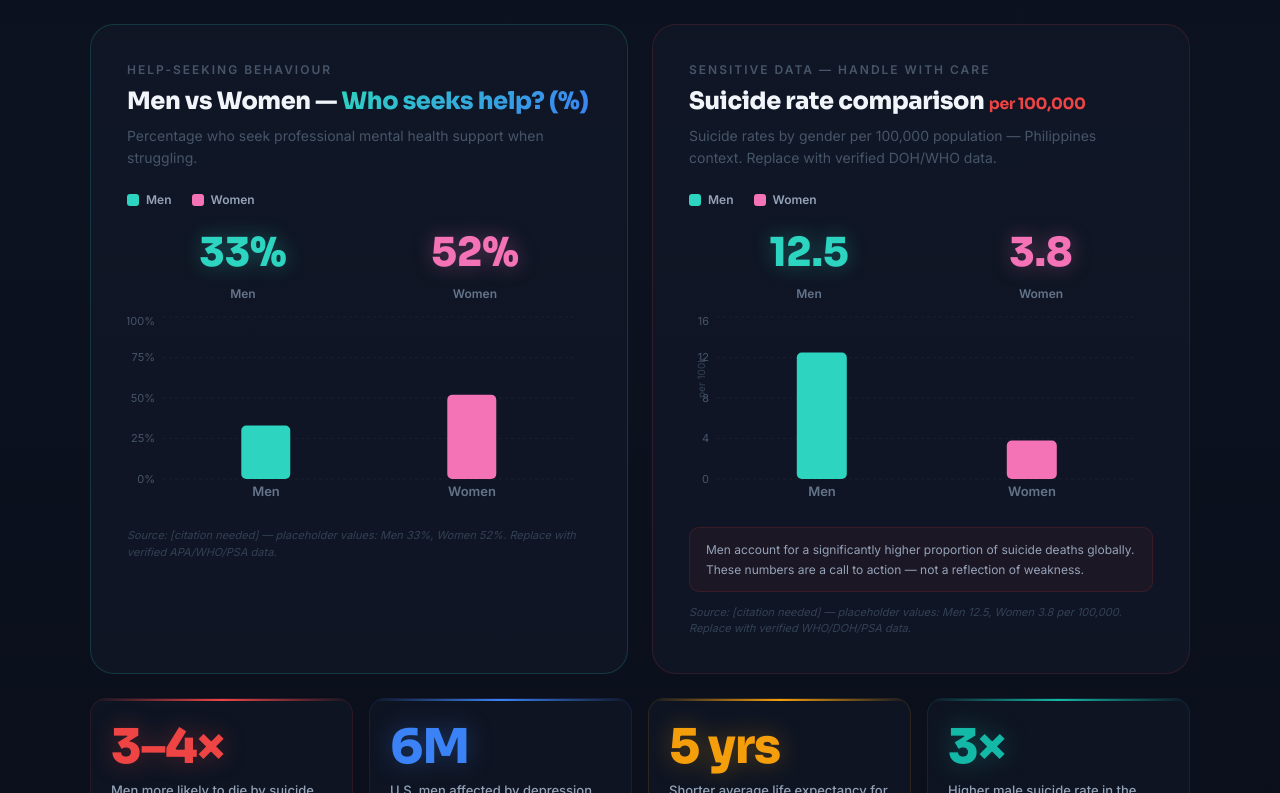
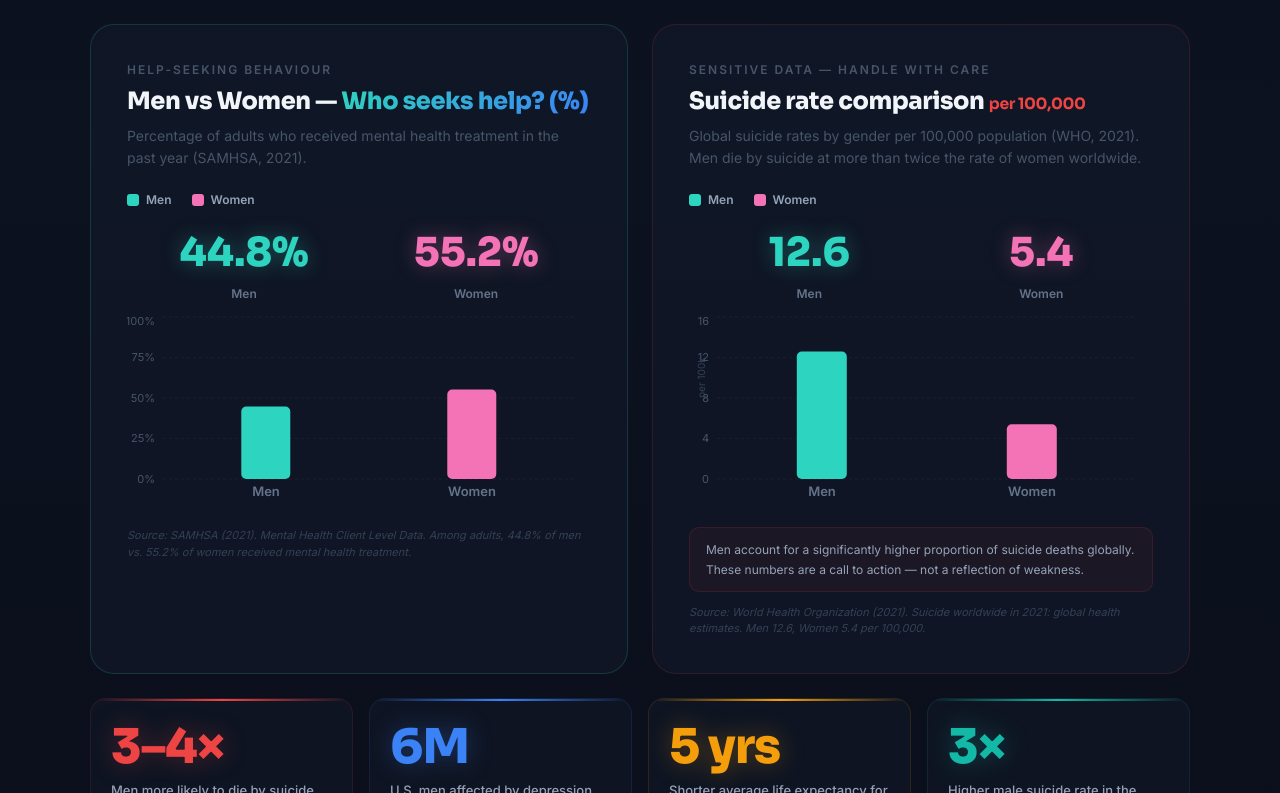
Before and after one commit to leonard-james/Armor-Down, a React (Vite) app: page / in a window 1280 px wide. Shown: the part 2527-3320 px from the top of the page. Built offline with nearby package versions, Linux system fonts and the light colour scheme.

Commit message:
Recheck citation pf certain data

```diff
--- a/src/components/References.jsx
+++ b/src/components/References.jsx
@@ -2,8 +2,8 @@ import { useEffect, useRef, useState } from 'react';
 
 const references = [
   {
-    citation: 'World Health Organization (2021). Suicide data.',
-    url: 'https://www.who.int/news-room/fact-sheets/detail/suicide',
+    citation: 'World Health Organization (2021). Suicide worldwide in 2021: Global health estimates. Geneva: WHO. Men: 12.6 per 100,000; Women: 5.4 per 100,000.',
+    url: 'https://www.who.int/news/item/17-06-2021-one-in-100-deaths-is-by-suicide',
     type: 'International Organization',
     color: '#3b82f6',
   },
@@ -18,6 +18,12 @@ const references = [
     url: 'https://www.thecalmzone.net',
     type: 'Research Report',
     color: '#8b5cf6',
+  },
+  {
+    citation: 'Substance Abuse and Mental Health Services Administration (2021). Mental Health Client Level Data: Adults receiving mental health treatment by gender. Rockville, MD: SAMHSA.',
+    url: 'https://www.samhsa.gov/data/',
+    type: 'Government Report',
+    color: '#f59e0b',
   },
   {
     citation: 'Department of Health Philippines (2020). National Mental Health Program Report. Manila: DOH.',
--- a/src/components/Statistics.jsx
+++ b/src/components/Statistics.jsx
@@ -234,8 +234,8 @@ function ChartLegend() {
    CHART 1 — Help-seeking (%)
 ════════════════════════════════════════════════ */
 const helpRawData = [
-  { group: 'Men',   value: 33, fill: MEN_COLOR   },
-  { group: 'Women', value: 52, fill: WOMEN_COLOR  },
+  { group: 'Men',   value: 44.8, fill: MEN_COLOR   },
+  { group: 'Women', value: 55.2, fill: WOMEN_COLOR  },
 ];
 
 function HelpSeekingChart() {
@@ -247,8 +247,8 @@ function HelpSeekingChart() {
     wasInView.current = inView;
   }, [inView]);
 
-  const menVal   = useCountUp(33, inView, 850, 0);
-  const womenVal = useCountUp(52, inView, 850, 0);
+  const menVal   = useCountUp(44.8, inView, 850, 1);
+  const womenVal = useCountUp(55.2, inView, 850, 1);
   const displayVals = { Men: menVal, Women: womenVal };
 
   return (
@@ -273,7 +273,7 @@ function HelpSeekingChart() {
           </span>
         </h3>
         <p style={{ color: '#475569', fontSize: '14px', lineHeight: '1.6', margin: '0 0 22px' }}>
-          Percentage who seek professional mental health support when struggling.
+          Percentage of adults who received mental health treatment in the past year (SAMHSA, 2021).
         </p>
 
         <ChartLegend />
@@ -305,7 +305,7 @@ function HelpSeekingChart() {
         </div>
 
         <p style={{ color: '#334155', fontSize: '11px', marginTop: '14px', marginBottom: 0, fontStyle: 'italic' }}>
-          Source: [citation needed] — placeholder values: Men 33%, Women 52%. Replace with verified APA/WHO/PSA data.
+          Source: SAMHSA (2021). Mental Health Client Level Data. Among adults, 44.8% of men vs. 55.2% of women received mental health treatment.
         </p>
       </motion.div>
     </AnimKeyCtx.Provider>
@@ -316,8 +316,8 @@ function HelpSeekingChart() {
    CHART 2 — Suicide Rate (per 100,000)
 ════════════════════════════════════════════════ */
 const suicideRawData = [
-  { group: 'Men',   value: 12.5, fill: MEN_COLOR   },
-  { group: 'Women', value: 3.8,  fill: WOMEN_COLOR  },
+  { group: 'Men',   value: 12.6, fill: MEN_COLOR   },
+  { group: 'Women', value: 5.4,  fill: WOMEN_COLOR  },
 ];
 
 function SuicideRateChart() {
@@ -329,8 +329,8 @@ function SuicideRateChart() {
     wasInView.current = inView;
   }, [inView]);
 
-  const menVal   = useCountUp(12.5, inView, 1100, 1);
-  const womenVal = useCountUp(3.8,  inView, 1100, 1);
+  const menVal   = useCountUp(12.6, inView, 1100, 1);
+  const womenVal = useCountUp(5.4,  inView, 1100, 1);
   const displayVals = { Men: menVal, Women: womenVal };
 
   return (
@@ -353,7 +353,7 @@ function SuicideRateChart() {
           <span style={{ color: '#ef4444', fontSize: '0.65em', fontWeight: '600' }}>per 100,000</span>
         </h3>
         <p style={{ color: '#475569', fontSize: '14px', lineHeight: '1.6', margin: '0 0 22px' }}>
-          Suicide rates by gender per 100,000 population — Philippines context. Replace with verified DOH/WHO data.
+          Global suicide rates by gender per 100,000 population (WHO, 2021). Men die by suicide at more than twice the rate of women worldwide.
         </p>
 
         <ChartLegend />
@@ -396,7 +396,7 @@ function SuicideRateChart() {
         </div>
 
         <p style={{ color: '#334155', fontSize: '11px', marginTop: '12px', marginBottom: 0, fontStyle: 'italic' }}>
-          Source: [citation needed] — placeholder values: Men 12.5, Women 3.8 per 100,000. Replace with verified WHO/DOH/PSA data.
+          Source: World Health Organization (2021). Suicide worldwide in 2021: global health estimates. Men 12.6, Women 5.4 per 100,000.
         </p>
       </motion.div>
     </AnimKeyCtx.Provider>
```
